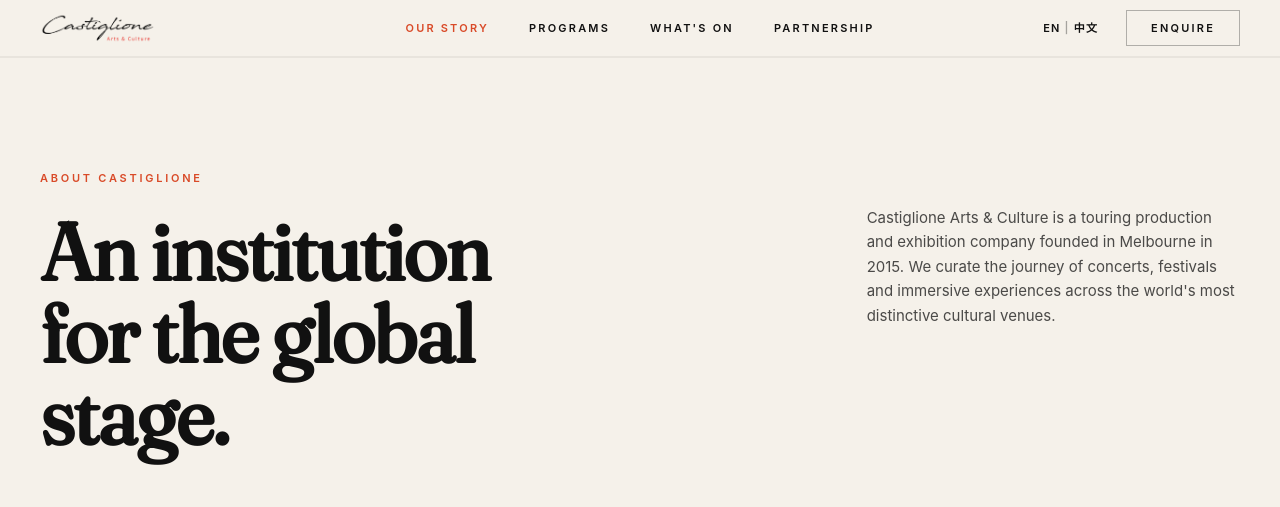
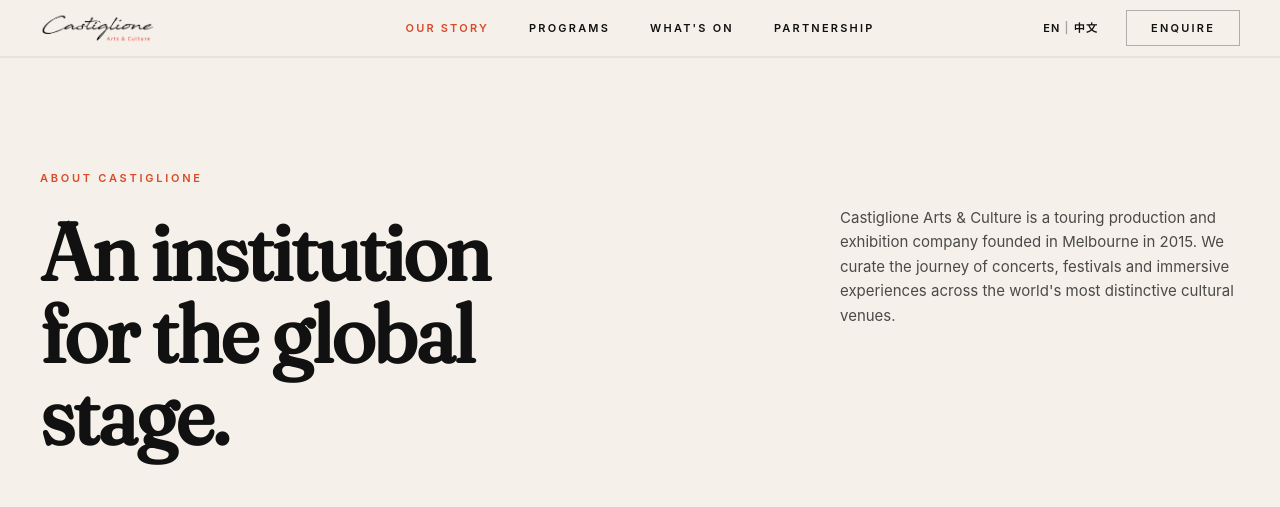
Before and after one commit to helenyucac/castiglione-arts-music-website, a Next.js app: page /about in a window 1280 px wide. Shown: the top 507 px of the page. Built offline with nearby package versions, Linux system fonts and the light colour scheme.

Commit message:
Refine about typography and navigation

```diff
--- a/app/about/page.tsx
+++ b/app/about/page.tsx
@@ -142,9 +142,9 @@ export default function AboutPage() {
                 </h1>
               </div>
 
-              <div className="lg:col-span-4 lg:col-start-9 lg:pt-9">
+              <div className="lg:col-span-5 lg:col-start-9 lg:pt-9">
                 <p
-                  className="m-0 w-full max-w-[395px] p-0 text-[15px] font-normal leading-[24.375px] text-[rgba(17,17,17,0.75)] antialiased"
+                  className="m-0 w-full max-w-[500px] p-0 text-[15px] font-normal leading-[24.375px] text-[rgba(17,17,17,0.75)] antialiased"
                   style={interFont}
                 >
                   Castiglione Arts &amp; Culture is a touring production and
```
